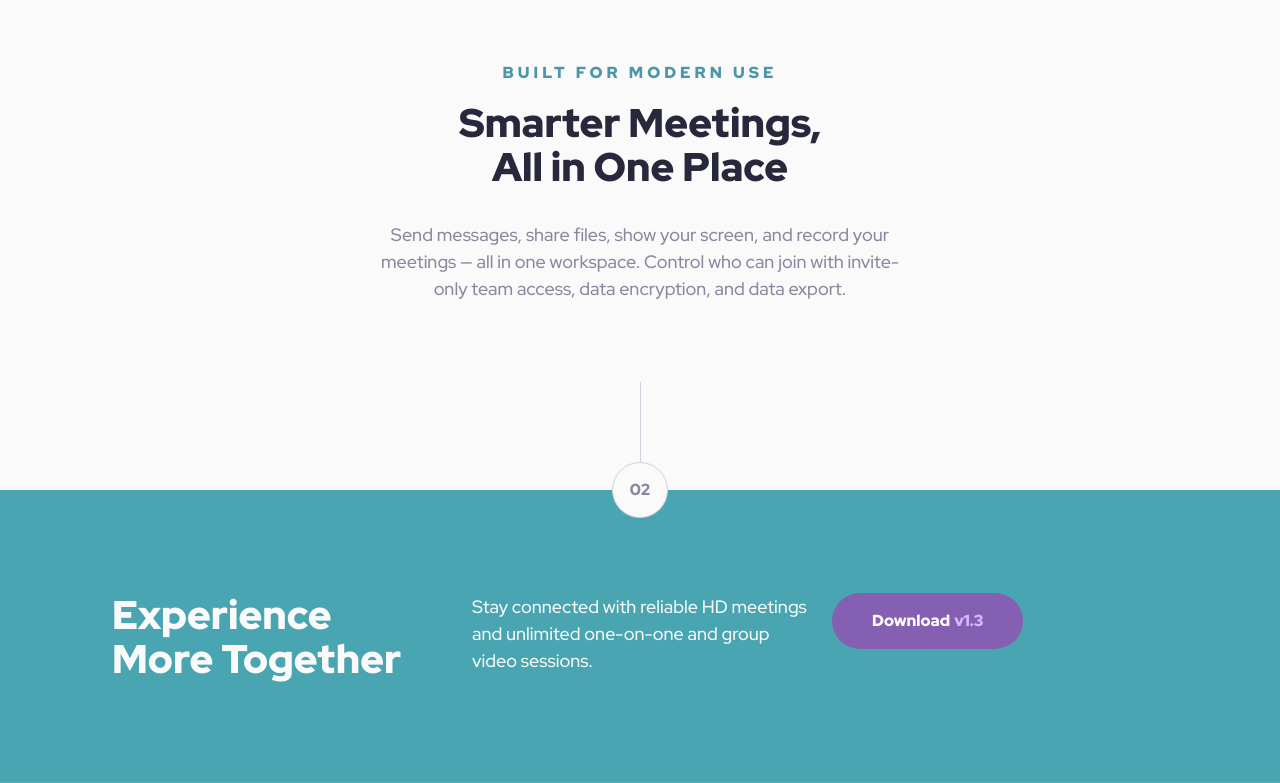
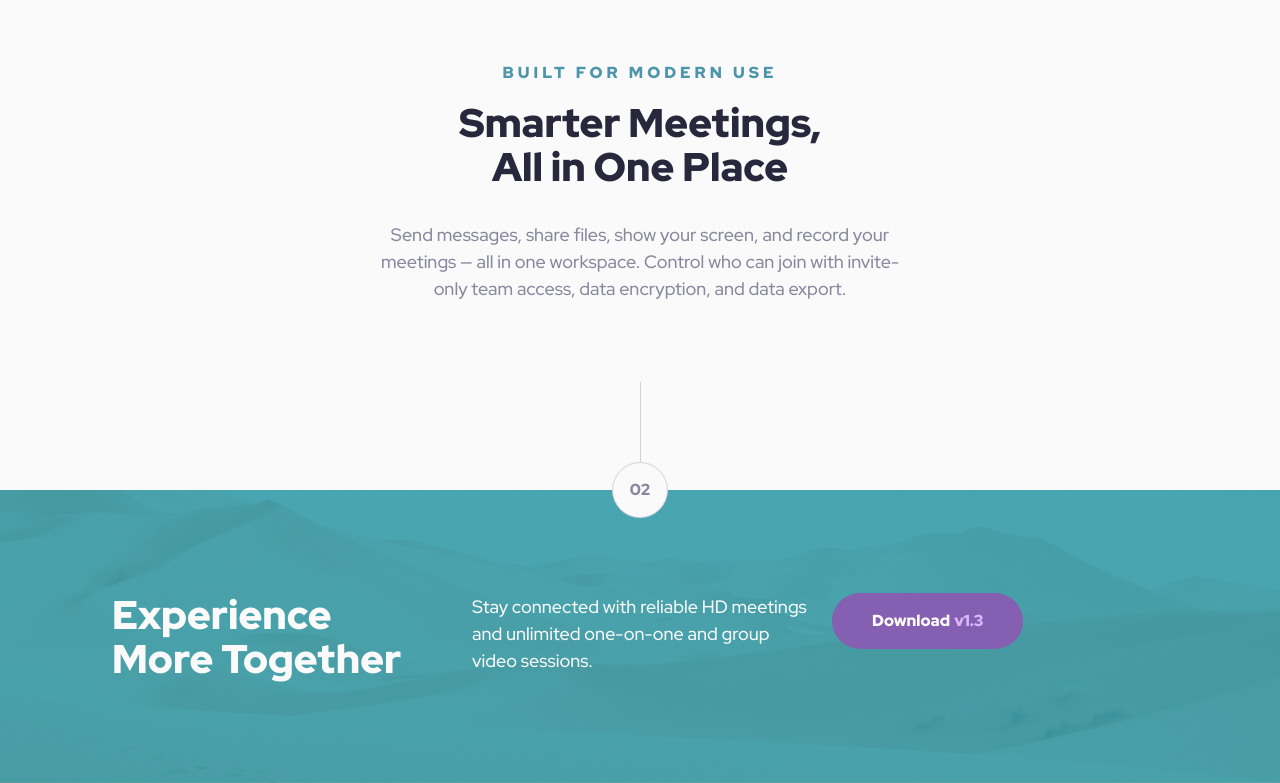
Before and after one commit to Basselfathy/Frontend-Mentor-meet-landing-page-challenge, a plain HTML site: page index.html in a window 1280 px wide. Shown: the part 1016-1799 px from the top of the page. Drawn offline with nearby package versions, Linux system fonts and the light colour scheme; files that its build step writes are made by us from their sources; files whose address does not match are found by name.

Commit message:
Update _base.scss

```diff
--- a/sass/_base.scss
+++ b/sass/_base.scss
@@ -87,7 +87,7 @@
     &__box{
         background:
         linear-gradient(rgba(53, 156, 169, 0.9), rgba(53, 156, 169, 0.9)), /* Green overlay */
-        url('../assets/desktop/footer.jpg'); /* Background image */
+        url('../assets/images/footer.jpg'); /* Background image */
         background-repeat: no-repeat;
         background-size: cover;
         background-position: center;
```
